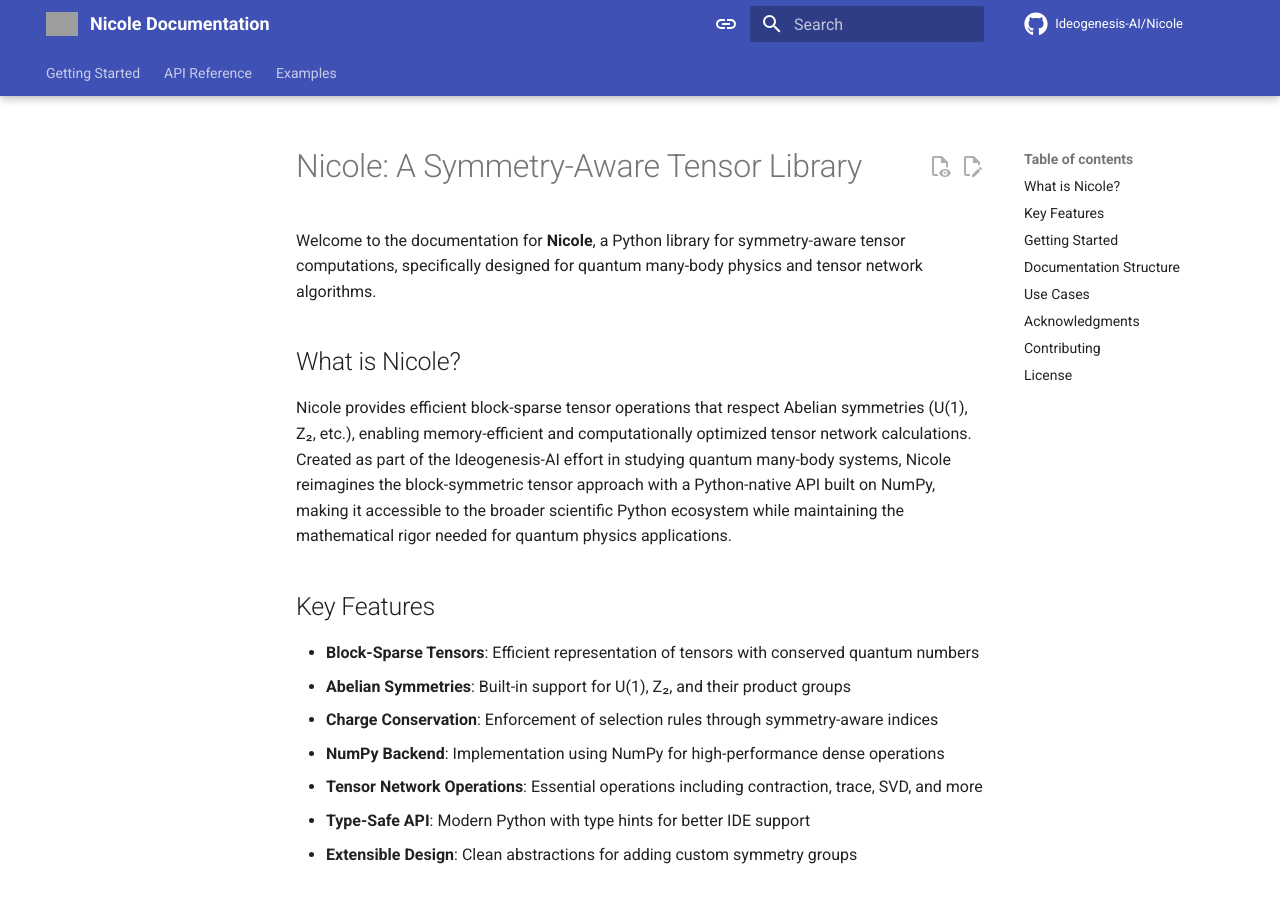
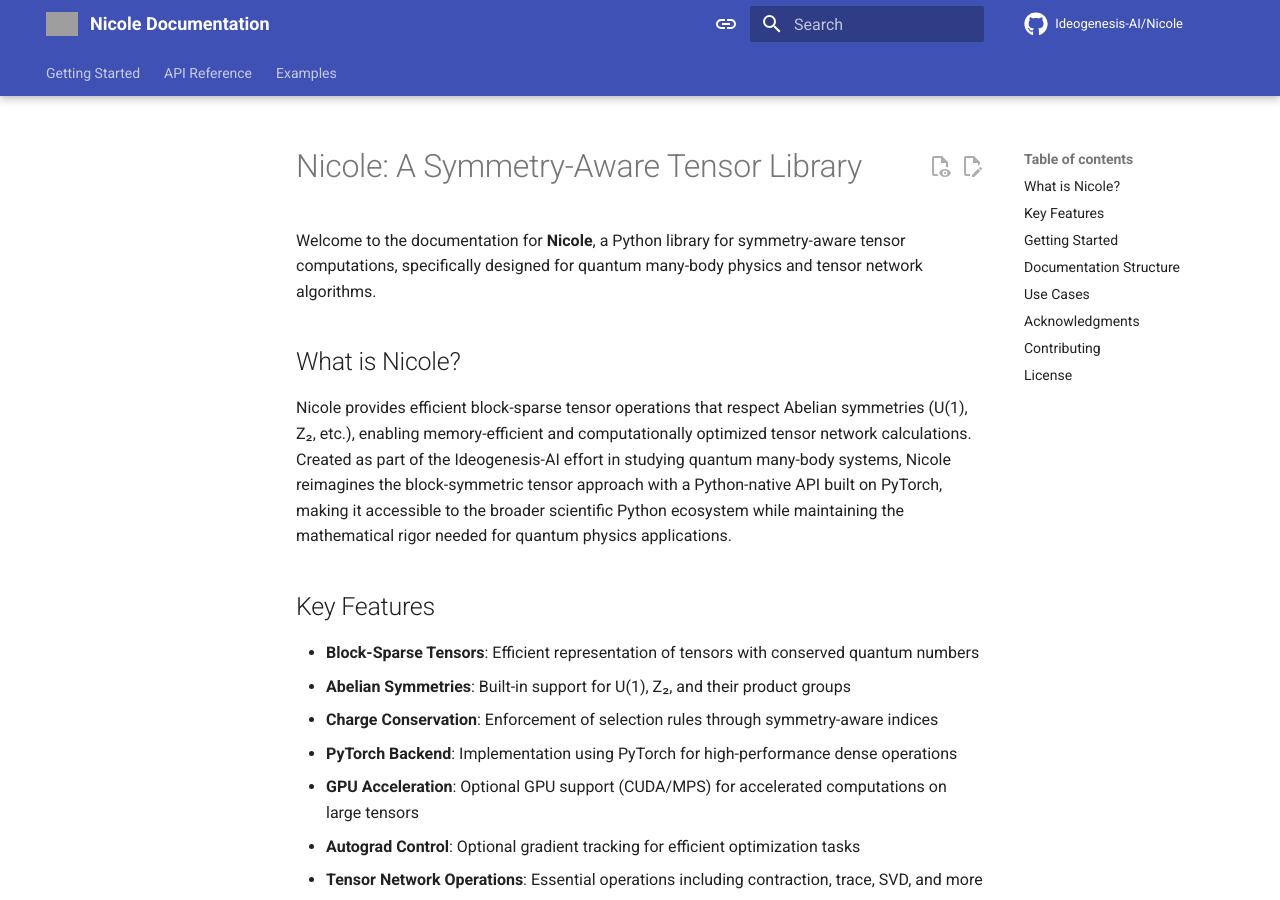
Before and after one commit to Ideogenesis-AI/Nicole, an MkDocs documentation site: the page built from docs/index.md, in a window 1280 px wide and 900 px high. Built offline with MkDocs 1.6.1 and Material for MkDocs 9.7.7, drawn with Linux system fonts in a browser that asks for light colours; comment, search, counter and statistics services are not loaded; the version menu is left out; grey boxes are pictures that could not be loaded.

Commit message:
Update documentation to reflect transition from NumPy to PyTorch backend
Revised the introductory sections in the main documentation and the "What is Nicole?" page to indicate the shift from a NumPy-based implementation to a PyTorch backend. Added details about GPU acceleration and autograd control features, enhancing the clarity and comprehensiveness of the documentation for users.

```diff
--- a/docs/index.md
+++ b/docs/index.md
@@ -4,14 +4,16 @@
 
 ## What is Nicole?
 
-Nicole provides efficient block-sparse tensor operations that respect Abelian symmetries (U(1), Z₂, etc.), enabling memory-efficient and computationally optimized tensor network calculations. Created as part of the Ideogenesis-AI effort in studying quantum many-body systems, Nicole reimagines the block-symmetric tensor approach with a Python-native API built on NumPy, making it accessible to the broader scientific Python ecosystem while maintaining the mathematical rigor needed for quantum physics applications.
+Nicole provides efficient block-sparse tensor operations that respect Abelian symmetries (U(1), Z₂, etc.), enabling memory-efficient and computationally optimized tensor network calculations. Created as part of the Ideogenesis-AI effort in studying quantum many-body systems, Nicole reimagines the block-symmetric tensor approach with a Python-native API built on PyTorch, making it accessible to the broader scientific Python ecosystem while maintaining the mathematical rigor needed for quantum physics applications.
 
 ## Key Features
 
 - **Block-Sparse Tensors**: Efficient representation of tensors with conserved quantum numbers
 - **Abelian Symmetries**: Built-in support for U(1), Z₂, and their product groups
 - **Charge Conservation**: Enforcement of selection rules through symmetry-aware indices
-- **NumPy Backend**: Implementation using NumPy for high-performance dense operations
+- **PyTorch Backend**: Implementation using PyTorch for high-performance dense operations
+- **GPU Acceleration**: Optional GPU support (CUDA/MPS) for accelerated computations on large tensors
+- **Autograd Control**: Optional gradient tracking for efficient optimization tasks
 - **Tensor Network Operations**: Essential operations including contraction, trace, SVD, and more
 - **Type-Safe API**: Modern Python with type hints for better IDE support
 - **Extensible Design**: Clean abstractions for adding custom symmetry groups
```
Also changed, not shown: docs/getting-started/what-is-nicole.md (+4 -2 lines).
